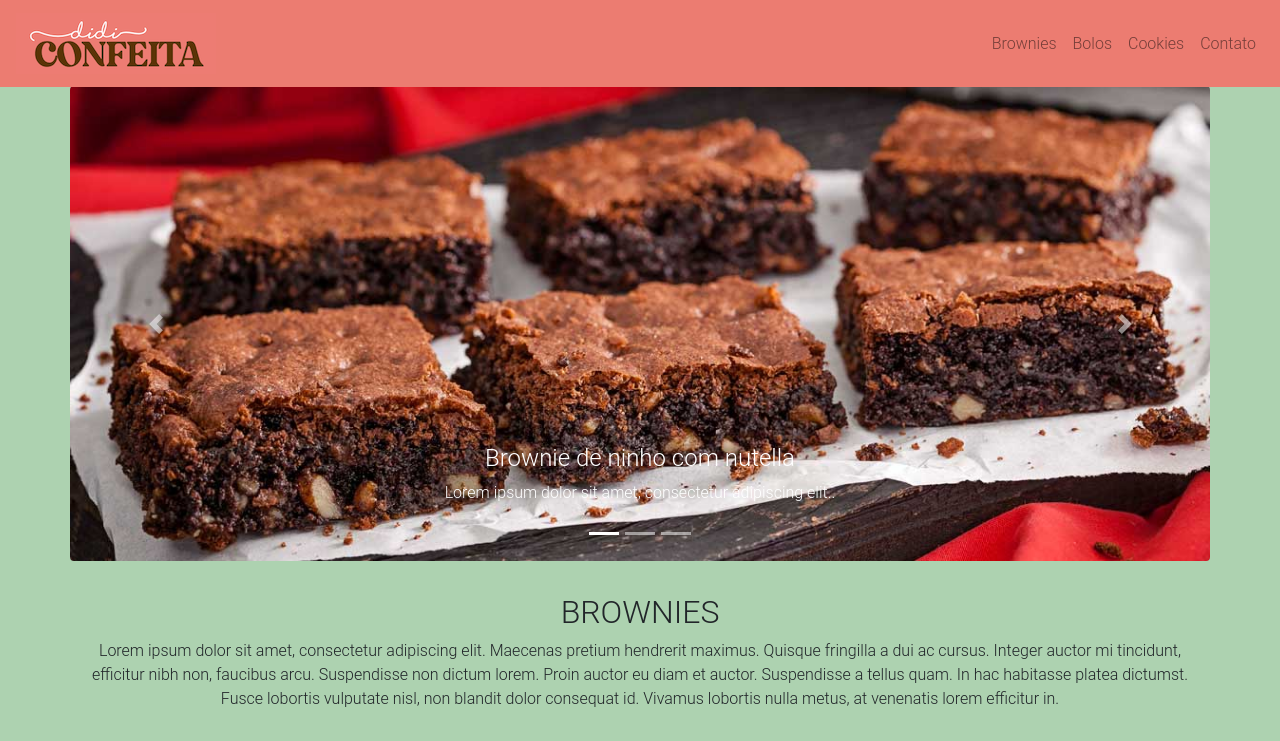
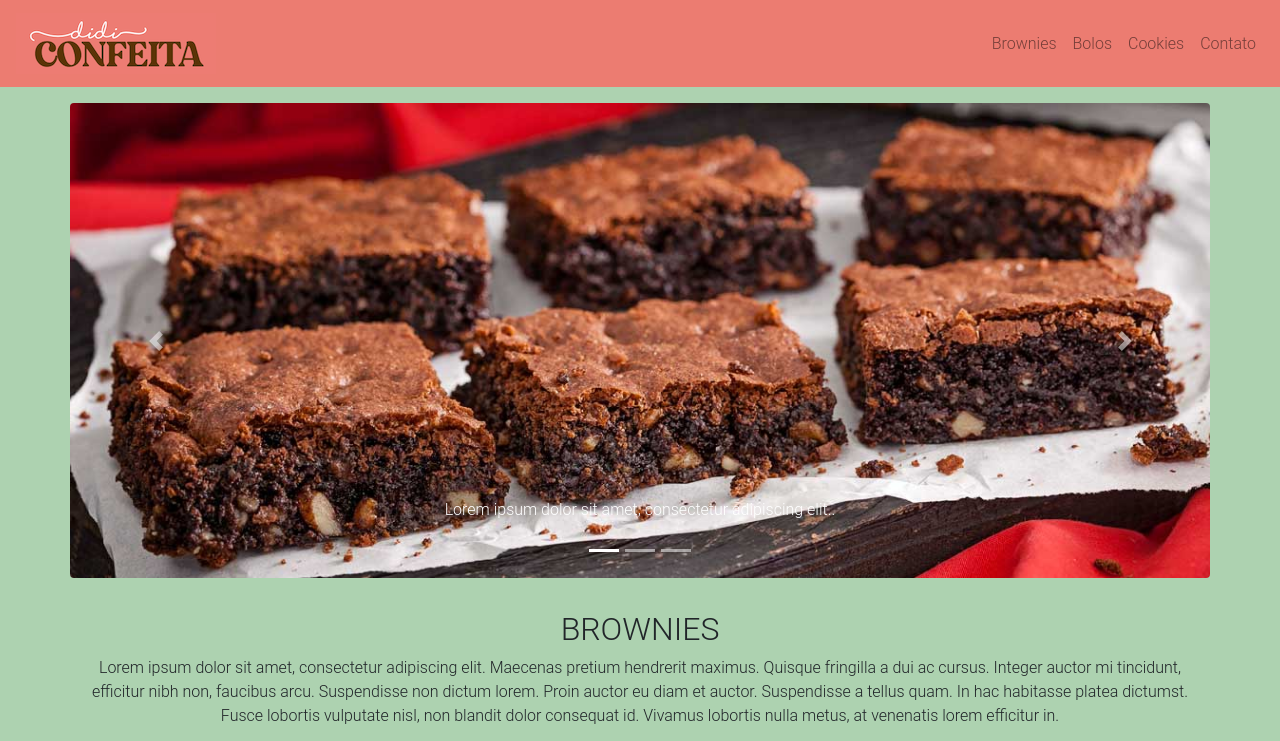
Before and after one commit to vmmelo/didiconfeita, a React (Create React App) app: page / in a window 1280 px wide. Shown: the top 741 px of the page. Built offline with nearby package versions, Linux system fonts and the light colour scheme.

Commit message:
removendo banner title

```diff
--- a/src/components/Banner/index.js
+++ b/src/components/Banner/index.js
@@ -22,7 +22,6 @@ function Banner() {
                   alt={key.title}
                 />
                 <Carousel.Caption>
-                  <h4>{key.title}</h4>
                   <p>{key.description}</p>
                 </Carousel.Caption>
               </Carousel.Item>
--- a/src/styles/index.scss
+++ b/src/styles/index.scss
@@ -8,7 +8,7 @@ html {
 
 body {
   font-family: 'Roboto Light', sans-serif;
-    padding-top: 70px;
+  padding-top: 87px;
 }
 
 .bg-pink {
```
